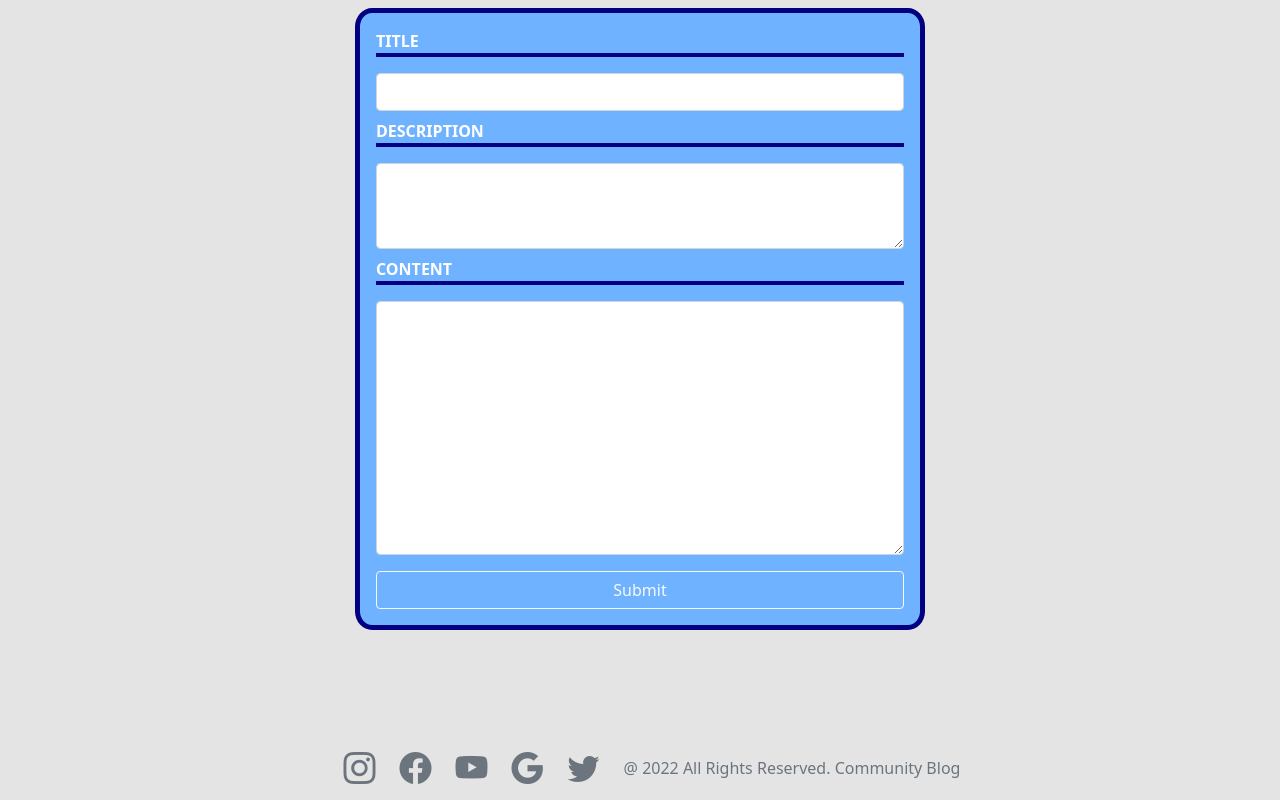
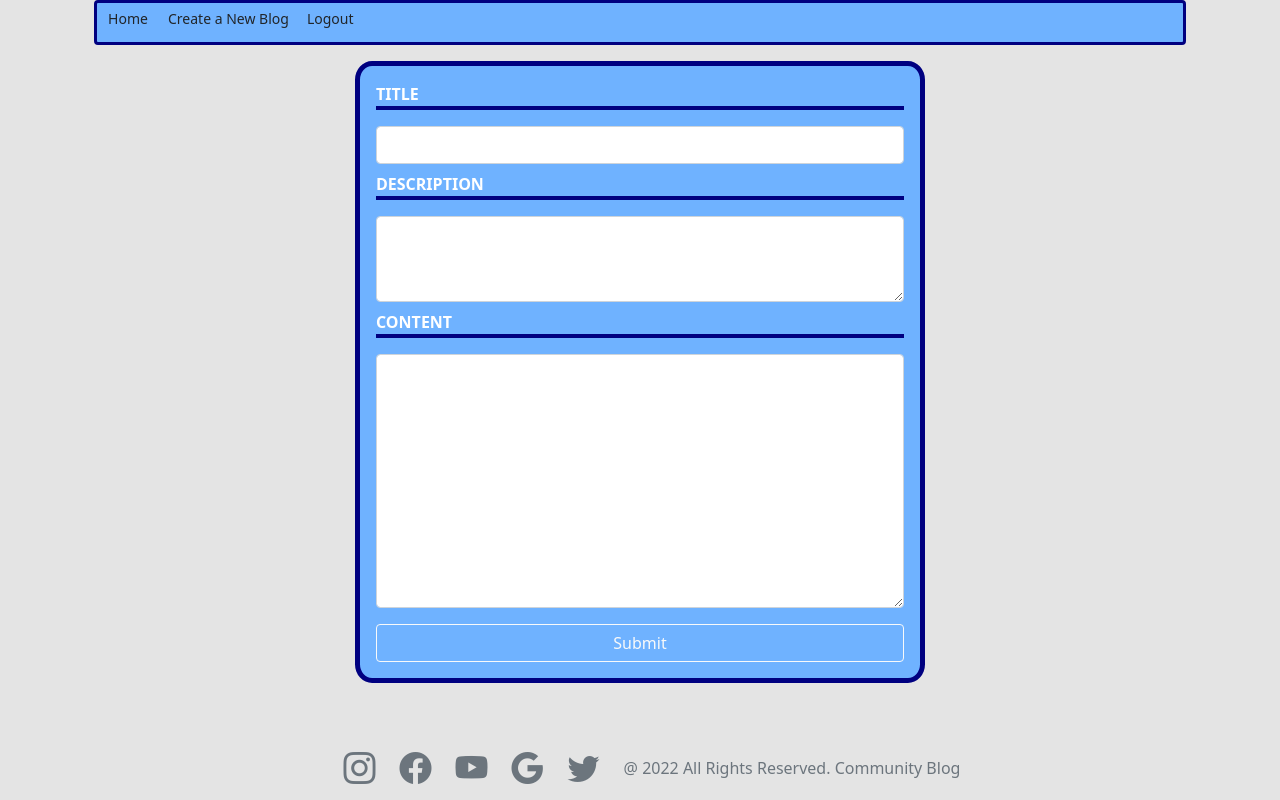
Before and after one commit to Kquach12/Blog-Group-Project, a React (Create React App) app in the folder blog/client/: page /create in a window 1280 px wide. Built offline with nearby package versions, Linux system fonts and the light colour scheme.

Commit message:
updated header and added css

```diff
--- a/blog/client/public/index.html
+++ b/blog/client/public/index.html
@@ -25,7 +25,7 @@
       work correctly both with client-side routing and a non-root public URL.
       Learn how to configure a non-root public URL by running `npm run build`.
     -->
-    <title>Community Blog</title>
+    <title>Blogarific</title>
   </head>
   <body>
     <noscript>You need to enable JavaScript to run this app.</noscript>
--- a/blog/client/src/components/Header.js
+++ b/blog/client/src/components/Header.js
@@ -1,6 +1,8 @@
 import React from 'react';
 import { navigate } from "@reach/router";
 import axios from "axios"
+import styles from '../styles/BlogList.module.css'
+
 
 const Header = () => {
   const logout = (e) => {
@@ -23,12 +25,22 @@ const Header = () => {
 
   return (
     <div className="container">
-      <div class="d-flex col-6 offset-md-7 justify-content-between">
-        <div><button onClick={() => navigate("/home")} type="button" class="btn btn-info">Home</button></div>
-        <div><button onClick={() => navigate("/create")} type="button" class="btn btn-info">Create a New Blog</button></div>
-        <div><button onClick={(e) => logout(e)} type="button" class="btn btn-info">Logout</button></div>
+      <div className="d-flex col-6 offset-md-7 justify-content-between">
       </div>
+
+      <nav className={`${styles.blogContainer}  ${styles.bgColorLightBlue} rounded mb-2`}>
+      <form className={` ${styles.bgColorLightBlue} rounded mb-2 form-inline`}>
+
+          <button className={`btn btn-sm ${styles.button}`} onClick={() => navigate("/home")} type="button" >Home</button>
+          <button className={`btn btn-sm ${styles.button}`} onClick={() => navigate("/create")} type="button" >Create a New Blog</button>
+
+          <button className={`btn btn-sm ${styles.button}`} onClick={(e) => logout(e)} type="button" >Logout</button>
+
+      </form>
+      </nav>
     </div>
+
+
   )
 }
 
--- a/blog/client/src/components/UserLogin.js
+++ b/blog/client/src/components/UserLogin.js
@@ -2,6 +2,7 @@ import React, { useState } from 'react'
 import axios from 'axios';
 import { navigate, Link } from '@reach/router';
 import styles from '../styles/BlogList.module.css'
+
 
 const UserLogin = () => {
 
--- a/blog/client/src/views/AllBlogs.js
+++ b/blog/client/src/views/AllBlogs.js
@@ -4,6 +4,7 @@ import axios from 'axios';
 import BlogList from '../components/BlogList';
 import ProfileInfo from '../components/ProfileInfo';
 import CommentForm from '../components/CommentForm';
+import Header from '../components/Header';
 
 
 
@@ -22,6 +23,7 @@ const AllBlogs = () => {
   return (
 
     <div className='container'>
+      <Header/>
       <div className='row'>
         <div className='col'>
           <ProfileInfo />
--- a/blog/client/src/views/CreateBlog.js
+++ b/blog/client/src/views/CreateBlog.js
@@ -3,7 +3,7 @@ import axios from 'axios';
 import { navigate } from '@reach/router';
 import BlogForm from '../components/BlogForm';
 import { Link } from '@reach/router';
-
+import Header from '../components/Header';
 
 
 const CreateBlog = (props) => {
@@ -24,6 +24,7 @@ const CreateBlog = (props) => {
     }
     return (
         <div>
+            <Header/>
             <BlogForm
                 onSubmitProp={addBlog}
                 initialBlogPostTitle={""}
--- a/blog/client/src/views/Details.js
+++ b/blog/client/src/views/Details.js
@@ -5,7 +5,7 @@ import DeleteBlog from '../components/DeleteBlog';
 import styles from '../styles/BlogList.module.css'
 import CommentForm from '../components/CommentForm';
 import { format } from 'date-fns';
-
+import Header from '../components/Header';
 
 const Details = (props) => {
   const {id} = props;
@@ -42,7 +42,8 @@ const Details = (props) => {
 
   return (
 
-
+      <div>
+          <Header/>
         <div className={`row ${styles.blogContainer} rounded mb-2`}>
           <div className={`${styles.blogContainerName}`}>
             <h2 className={`${styles.bgColorLightBlue} fw-bold`}>{title}</h2>
@@ -85,6 +86,7 @@ const Details = (props) => {
             <CommentForm blogId={blog._id} initialComment="" comments={comments} setComments={setComments} />
           }
         </div>
+        </div>
 
 
   )
--- a/blog/client/src/views/Edit.js
+++ b/blog/client/src/views/Edit.js
@@ -2,7 +2,7 @@ import React, { useEffect, useState } from 'react'
 import axios from 'axios';
 import { navigate } from '@reach/router';
 import BlogForm from '../components/BlogForm';
-
+import Header from '../components/Header';
 
 const Edit = (props) => {
     const { id } = props;
@@ -31,6 +31,7 @@ const Edit = (props) => {
     }
     return (
         <div>
+            <Header/>
             {loaded && (
                 <div>
                     {/* {errors.map((err, index) => <p key={index}>{err}</p>)} */}
--- a/blog/client/src/views/Home.js
+++ b/blog/client/src/views/Home.js
@@ -6,7 +6,7 @@ import ProfileInfo from '../components/ProfileInfo';
 import { Link } from '@reach/router';
 import styles from '../styles/BlogList.module.css'
 import CommentForm from '../components/CommentForm';
-
+import Header from '../components/Header';
 
 
 const Home = () => {
@@ -37,6 +37,7 @@ const Home = () => {
   return (
 
     <div>
+      <Header/>
       <div className='row'>
 
         <div className='col-6 d-flex align-items-center mt-5 flex-column'>
--- a/blog/client/src/views/LogReg.js
+++ b/blog/client/src/views/LogReg.js
@@ -1,15 +1,16 @@
 import React from 'react'
 import UserLogin from '../components/UserLogin'
 import UserRegister from '../components/UserRegister';
+import styles from '../styles/BlogList.module.css'
 
 
 const LogReg = () => {
   return (
     <div className='container'>
-      <div>
-        <h2>Welcome to the Blog Website!</h2>
+      <div className={`${styles.blogContainer} ${styles.bgColorLightBlue} rounded mb-2`}>
+        <h2 className={`${styles.bgColorLightBlue}`}>Welcome to the Blogarific!</h2>
+      </div>
         <h5>Please register or login if already a registered user!</h5>
-      </div>
       <div className="row">
         <div className='col-4 offset-md-2'>
           <UserRegister/>
--- a/blog/client/src/views/OtherUser.js
+++ b/blog/client/src/views/OtherUser.js
@@ -6,6 +6,7 @@ import ProfileInfo from '../components/ProfileInfo';
 import { Link } from '@reach/router';
 import styles from '../styles/BlogList.module.css'
 import CommentForm from '../components/CommentForm';
+import Header from '../components/Header';
 
 
 
@@ -35,6 +36,7 @@ const OtherUser = (props) => {
     return (
 
         <div>
+            <Header/>
             <div className='row'>
                 <div className='col-6 d-flex align-items-center mt-5 flex-column'>
                     <ProfileInfo loggedInUserProp = {user} />
```
Also changed, not shown: 1 other file (tests, documents, lock files or other folders).
